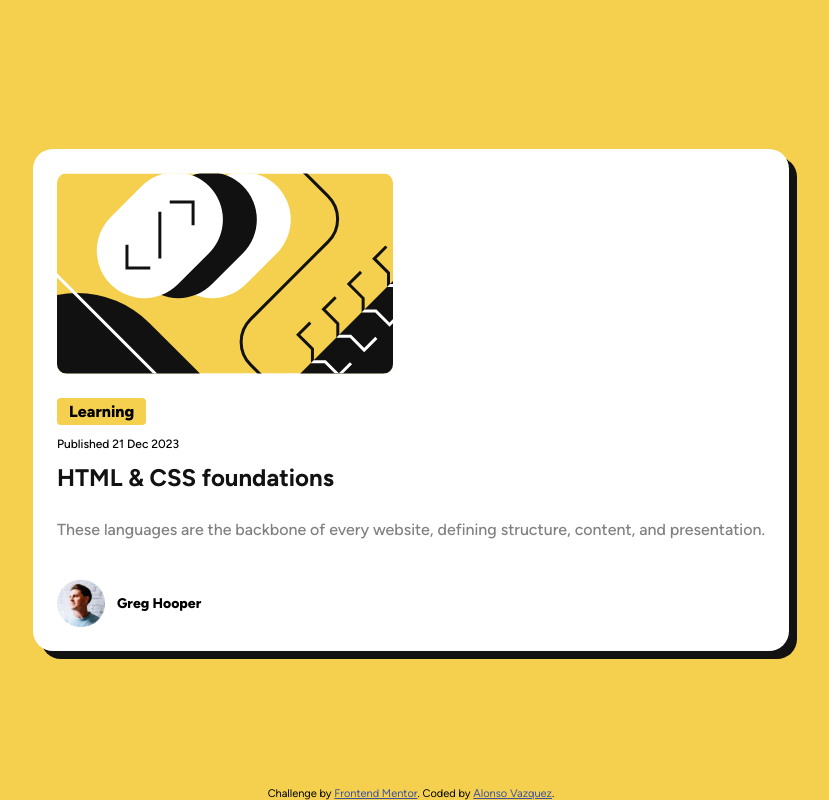
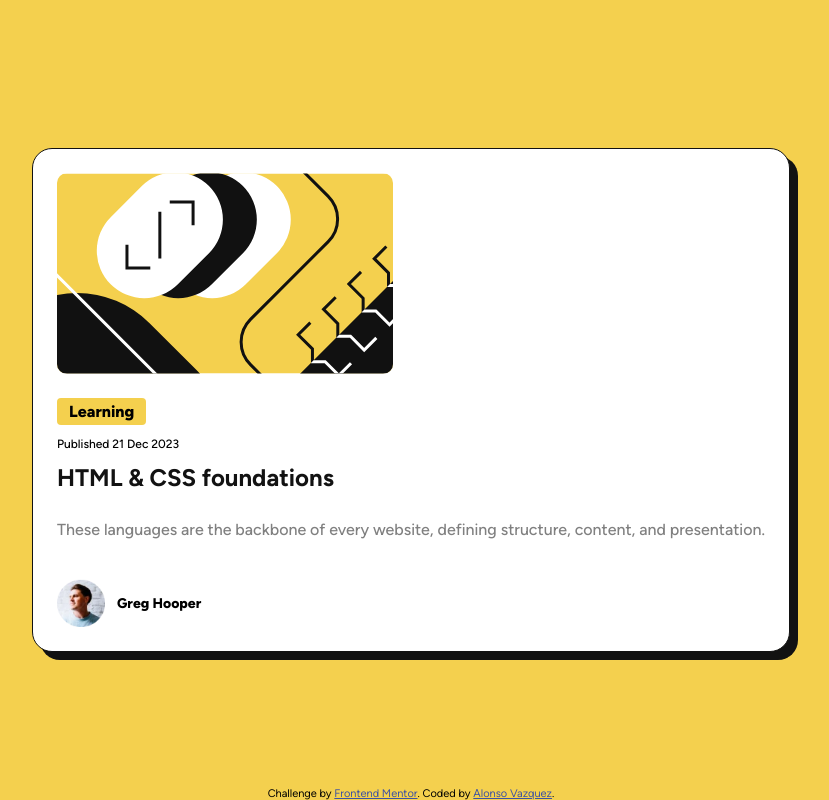
Before and after one commit to alonsovzqz/frontend-mentor-blog-preview-card, a plain HTML site: page index.html in a window 1280 px wide. Shown: the whole page, without its empty margins (229-1058 px from the left). Drawn offline with Linux system fonts and the light colour scheme.

Commit message:
Updatim the links section in the `README` file and added some missing border to the preview card.

```diff
--- a/styles.css
+++ b/styles.css
@@ -60,6 +60,7 @@ body {
   padding: 1.5em;
   border-radius: 1.25em;
   box-shadow: 0.5em 0.5em 0em 0em hsl(var(--black));
+  border: 1px solid hsl(var(--black));
 }
 
 .post-header img {
```
Also changed, not shown: 1 other file.
